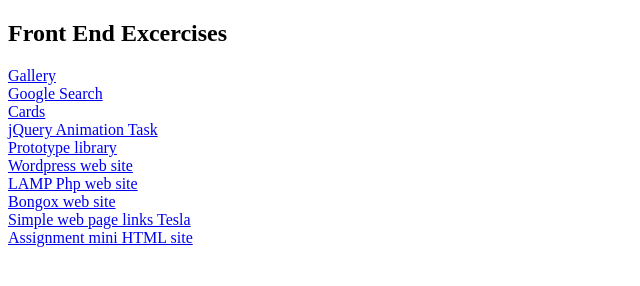
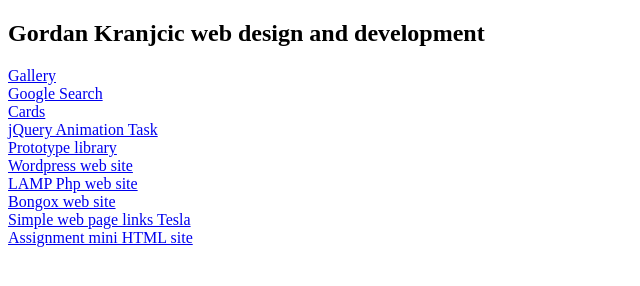
Before and after one commit to Gogson77/gordankranjcic, a plain HTML site: page index.html in a window 1280 px wide. Shown: the whole page, without its empty margins (0-640 px from the left). Drawn offline with Linux system fonts and the light colour scheme.

Commit message:
Gordan Kranjcic web design and development

```diff
--- a/index.html
+++ b/index.html
@@ -5,11 +5,11 @@
     <meta charset="UTF-8">
     <meta http-equiv="X-UA-Compatible" content="IE=edge">
     <meta name="viewport" content="width=device-width, initial-scale=1.0">
-    <title>Document</title>
+    <title>Gordan Kranjcic web design and development</title>
 </head>
 
 <body>
-    <h2>Front End Excercises</h2>
+    <h2>Gordan Kranjcic web design and development</h2>
     <a href="https://gogson77.github.io/Arena/Repo13-14/ex01/src/" target="_blank">Gallery</a><br>
     <a href="https://gogson77.github.io/Arena/Repo15/ex09/src/" target="_blank">Google Search</a><br>
     <a href="https://gogson77.github.io/Arena/Repo06-07/ex01/src/" target="_blank">Cards</a><br>
```
